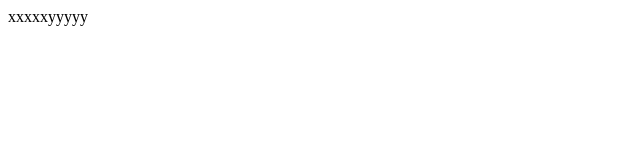
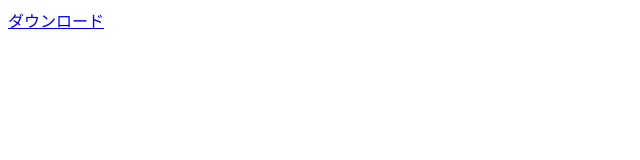
Before and after one commit to sabupana2468/Sisen, a plain HTML site: page docs/index.html in a window 1280 px wide. Shown: the whole page, without its empty margins (0-640 px from the left). Drawn offline with Linux system fonts and the light colour scheme.

Commit message:
add yyyy

```diff
--- a/docs/index.html
+++ b/docs/index.html
@@ -4,5 +4,5 @@
 </head>
 
 <body>
-    xxxxxyyyyy
+    <a href="./Sisen-win32-x64.zip">ダウンロード</a>
 </body>
```
Also changed, not shown: README.md.
